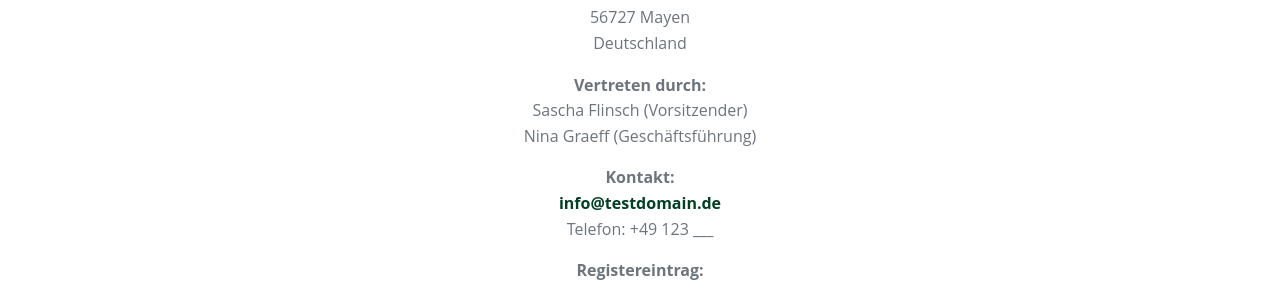
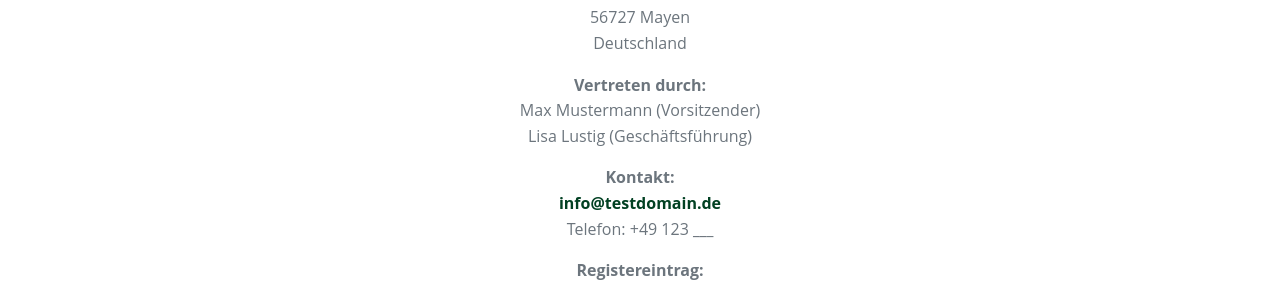
Before and after one commit to hockey-mayen/hockey-mayen.github.io, a Jekyll site: the page built from impressum.md, in a window 1280 px wide. Shown: the part 313-601 px from the top of the page. Built offline with Jekyll 4.4.1, drawn with Linux system fonts in a browser that asks for light colours.

Commit message:
further commit jekyll now

```diff
--- a/_data/kontakt.json
+++ b/_data/kontakt.json
@@ -2,11 +2,11 @@
   "tiles": [
     {
       "title": "Vorsitzender",
-      "description": "Sascha Flinsch<br>Email: sascha.flinsch@testdomain.de"
+      "description": "Max Mustermann<br>Email: max.Mustermann@testdomain.de"
     },
     {
       "title": "Geschäftsführung",
-      "description": "Nina Graeff<br>Email: nina.graeff@testdomain.de"
+      "description": "Lisa Lustig<br>Email: lisa.Lustig@testdomain.de"
     }
   ]
 }
--- a/impressum.md
+++ b/impressum.md
@@ -14,8 +14,8 @@ Teststraße
 Deutschland
 
 **Vertreten durch:**
-Sascha Flinsch (Vorsitzender)
-Nina Graeff (Geschäftsführung)
+Max Mustermann (Vorsitzender)
+Lisa Lustig (Geschäftsführung)
 
 **Kontakt:**
 <span class="email-highlight"><a href="mailto:info@testdomain.de">info@testdomain.de</a></span>
```
